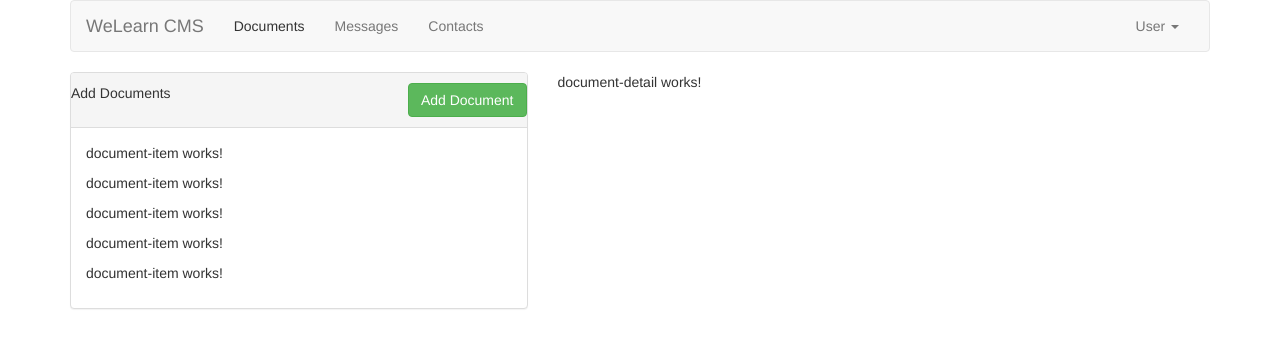
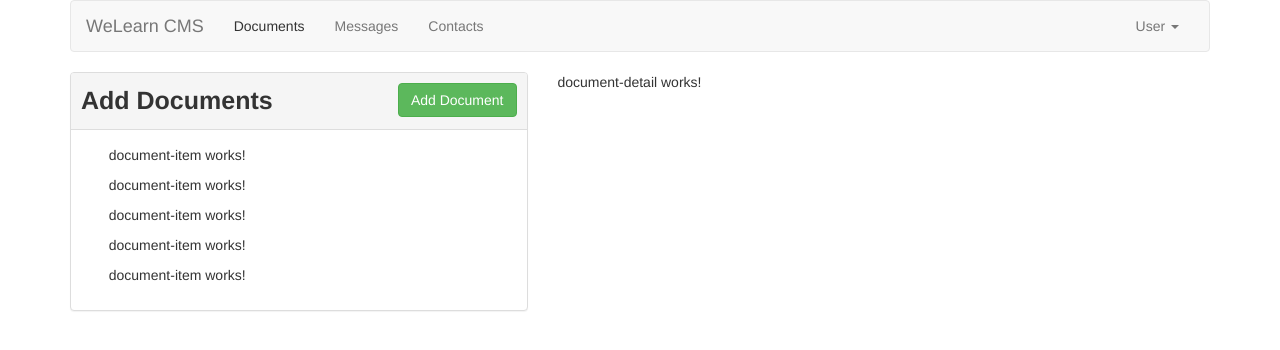
Before and after one commit to mathieusteele/wdd430-cms, an Angular app: page / in a window 1280 px wide. Both pictures are taken after a click on the link "Documents". Shown: the top 350 px of the page. Built offline with nearby package versions, Linux system fonts and the light colour scheme.

Commit message:
add styles

```diff
--- a/src/app/documents/document-detail/document-detail.component.css
+++ b/src/app/documents/document-detail/document-detail.component.css
@@ -0,0 +1,15 @@
+.title {
+  font-weight: bold;
+  padding-left: 1rem;
+  padding-right: 1rem;
+}
+
+.margin-left-right {
+  margin-left: 1rem;
+  margin-right: 1rem;
+}
+
+.pad-left-right {
+  margin-left: 1rem;
+  margin-right: 1rem;
+}
--- a/src/app/documents/document-item/document-item.component.css
+++ b/src/app/documents/document-item/document-item.component.css
@@ -0,0 +1,9 @@
+.documentDiv {
+  width: 9rem;
+  height: 11rem;
+  margin: 2px;
+  font-size: 1.3rem;
+  border: solid thin darkgrey;
+  float: left;
+  padding: 0.25rem;
+}
--- a/src/app/documents/document-list/document-list.component.css
+++ b/src/app/documents/document-list/document-list.component.css
@@ -0,0 +1,15 @@
+.center-panel {
+  margin-left: auto;
+  margin-right: auto;
+  width: 38rem;
+}
+
+.title {
+  font-size: 2.5rem;
+  font-weight: bold;
+}
+
+.pad-left-right {
+  padding-left: 1rem;
+  padding-right: 1rem;
+}
```
